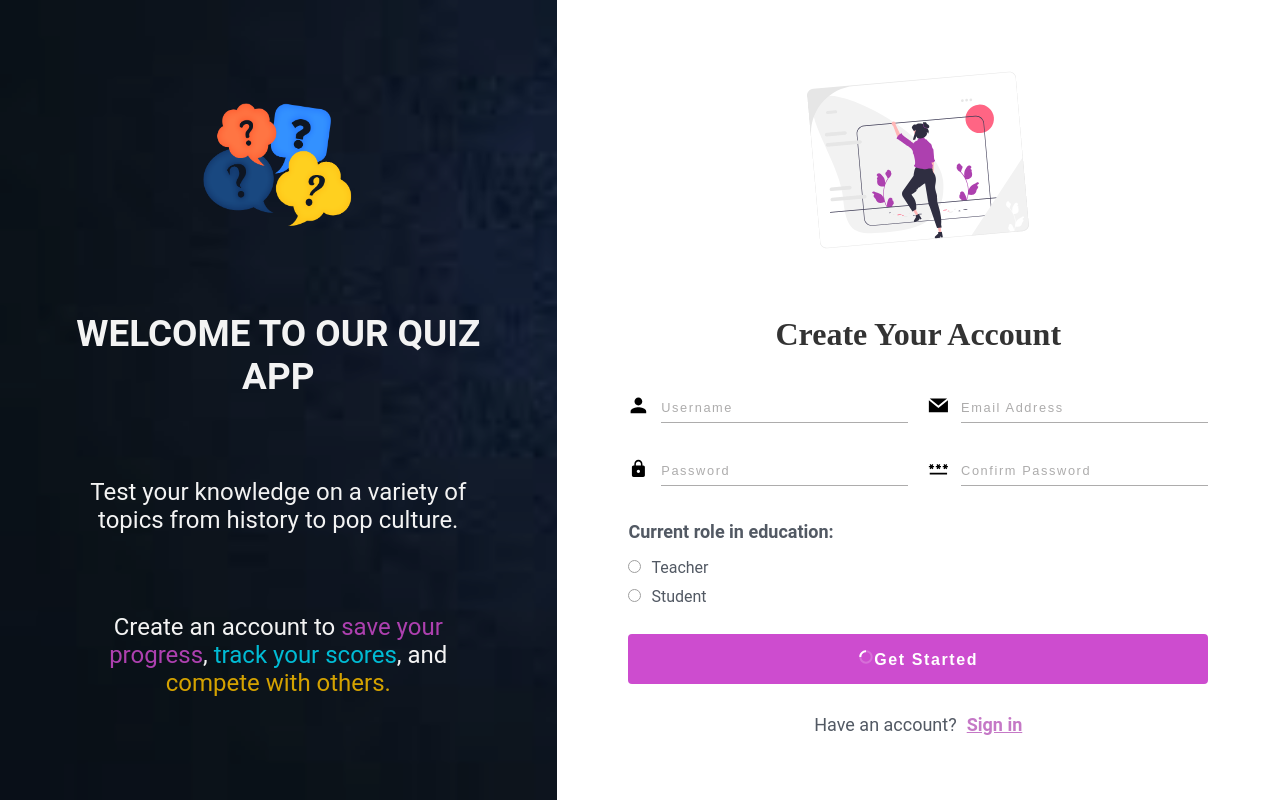
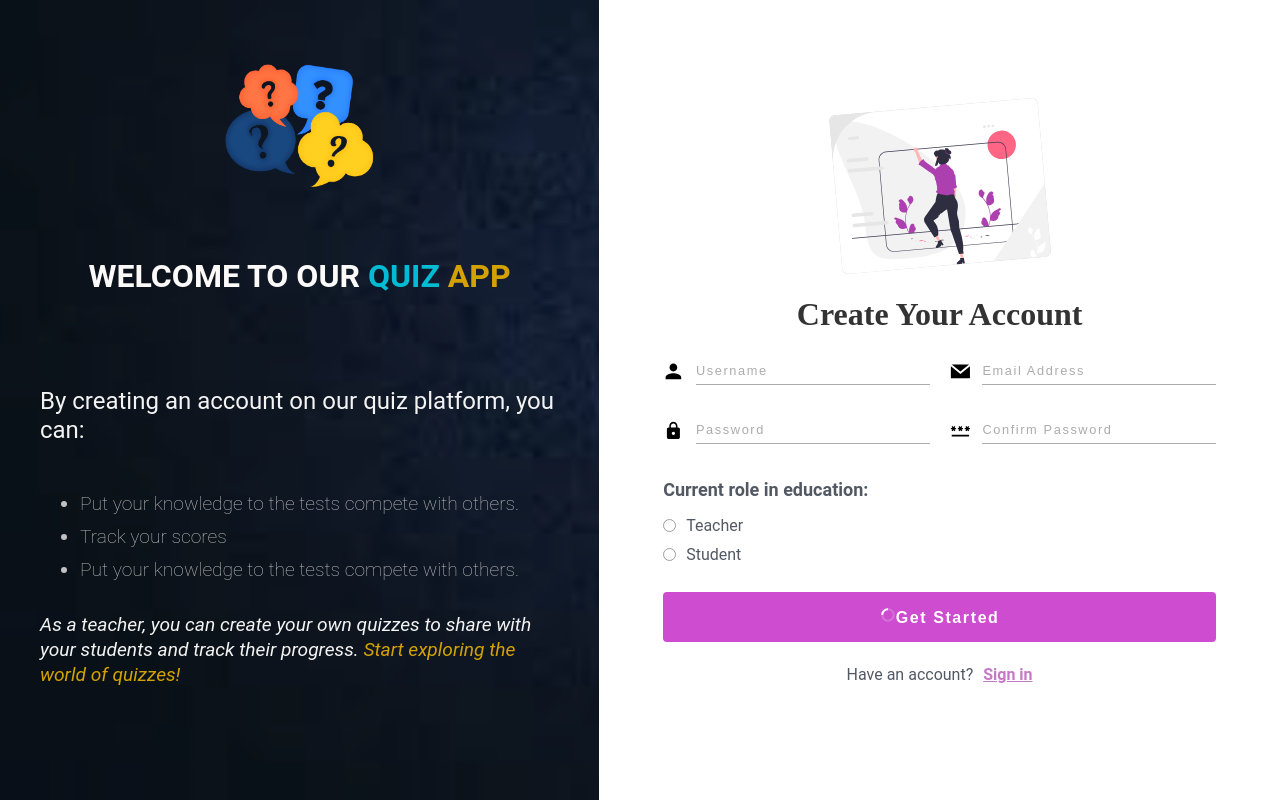
Before and after one commit to brainy-bug/quiz-app, a React (Vite) app: page /register in a window 1280 px wide. Built offline with nearby package versions, Linux system fonts and the light colour scheme; a web font is replaced by a local one.

Commit message:
fixed styles

```diff
--- a/src/components/FormFooter.jsx
+++ b/src/components/FormFooter.jsx
@@ -17,10 +17,11 @@ const StyledLink = styled(Link)`
   font-weight: 600;
 `;
 const Paragraph = styled.p`
+  font-size: 16px;
+  font-weight: 400;
   color: #091322;
   opacity: 0.7;
-  margin: 10px auto;
-  font-size: 18px;
+  margin-bottom:10px;
   text-align: center;
 `;
 
--- a/src/components/FormHeading.jsx
+++ b/src/components/FormHeading.jsx
@@ -11,19 +11,19 @@ function FormHeading({ image, text }) {
 }
 
 const Image = styled.img`
-  height: 210px;
+  height: 160px;
   width: 210px;
   transform: rotate(-5deg);
-  margin-bottom: 36px;
+  margin-bottom: 20px;
 `;
 
 const Text = styled.h2`
   font-family: "Roboto-Medium";
   font-size: 32px;
   margin-bottom: 28px;
+  margin-top: 10px;
   font-weight: 600;
   color: #333;
-  /* margin: 2.2rem auto; */
   text-transform: capitalize;
 `;
 
--- a/src/components/RegisterForm.jsx
+++ b/src/components/RegisterForm.jsx
@@ -57,7 +57,7 @@ const RegisterForm = () => {
     <div id='form-container'>
       <FormHeading image={SignupSVG} text='Create Your Account' />
       {errorMessage && <Error>{errorMessage}</Error>}
-      <Form onSubmit={handleSubmit}>
+      <MainForm onSubmit={handleSubmit}>
         <div className='input-container'>
           <label htmlFor='text'>{<IoMdPerson />}</label>
           <input
@@ -108,12 +108,13 @@ const RegisterForm = () => {
           route='/login'
           routeText='Sign in'
         />
-      </Form>
+      </MainForm>
     </div>
   );
 };
 
-const Form = styled.form`
+// styled components
+const MainForm = styled.form`
   width: inherit;
   @media screen and (max-width: 680px) {
     /* Below 680px */
@@ -123,7 +124,6 @@ const Form = styled.form`
 
   @media screen and (min-width: 680px) and (max-width: 901px) {
     /* Between 680px and 900px */
-    width: auto;
     display: grid;
     grid-template-columns: repeat(2, 1fr);
     grid-gap: 10px;
@@ -132,7 +132,6 @@ const Form = styled.form`
 
   @media screen and (min-width: 1081px) {
     /* Above 1080px */
-    width: auto;
     display: grid;
     grid-template-columns: repeat(2, 1.3fr);
     grid-gap: 10px;
@@ -150,10 +149,10 @@ const Button = styled.button`
 
 const RadioContainer = styled.div`
   margin-right: 16px;
-  margin-bottom: 0px;
   grid-column: span 2;
 
   div {
+    display: flex;
     margin-bottom: 10px;
     color: #091322;
     opacity: 0.7;
--- a/src/components/SideContainer.jsx
+++ b/src/components/SideContainer.jsx
@@ -20,7 +20,6 @@ const SideContainer = ({ children }) => {
 
 const Container = styled.div`
   position: relative;
-  width: 100%;
   height: 100vh;
   padding: 24px;
   display: flex;
@@ -48,6 +47,7 @@ const Container = styled.div`
   img {
     height: 130px;
     width: 150px;
+    margin-bottom: 24px;
   }
 
   a {
@@ -61,7 +61,7 @@ const Container = styled.div`
       opacity: 0.7;
     }
 
-    @media screen and (min-width: 650px) {
+    @media screen and (min-width: 900px) {
       display: none;
     }
   }
--- a/src/index.css
+++ b/src/index.css
@@ -25,7 +25,7 @@ Variables
   --clr-grey-4: hsl(209, 28%, 39%);
   /* grey used for paragraphs */
   --clr-grey-5: hsl(210, 22%, 49%);
-  --clr-grey-6: hsl(209, 23%, 60%);
+  --clr-grey-6: hsl(20', 23%, '0%);
   --clr-grey-7: hsl(211, 27%, 70%);
   --clr-grey-8: hsl(210, 31%, 80%);
   --clr-grey-9: hsl(212, 33%, 89%);
@@ -62,6 +62,10 @@ Global Styles
 @font-face {
   font-family: "Roboto-Medium";
   src: url("../../assets/fonts/Roboto-Medium.ttf") format("truetype");
+}
+@font-face {
+  font-family: "Roboto-Italic";
+  src: url("../../assets/fonts/Roboto-Italic.ttf") format("truetype");
 }
 
 @import url("https://fonts.googleapis.com/css2?family=Poppins:wght@100;200;300;400;500;600;700;800;900&display=swap");
@@ -100,13 +104,77 @@ main {
   flex-direction: column;
   justify-content: center;
   align-items: center;
-  /* background-color: #091322; */
+  background-color: #091322;
 }
 
-img{
-  height:80px;
-  width:100px;
+.section{
+   display: flex;
+  align-items: center;
+  flex-direction: column;
+  width: 100%;
+  min-height: 100%;
 }
+
+.section .heading{
+   color: #fcf9f9;
+ font-size: 1.5rem;
+  padding: 0rem 2rem;
+  text-transform: uppercase;
+  text-align: center;
+
+}
+
+.section .heading h2{
+  line-height: 1.2;
+   margin-bottom: 3.2rem;
+}
+
+.section .desc p{
+  color: #f3f3f3;
+  padding: 0rem 1rem;
+  margin-bottom: 3rem;
+  font-size: 1.3rem;
+  line-height: 1.2
+
+}
+.section .desc .footer{
+margin-top: 2rem;
+  font-size: 1.2rem;
+font-style: italic;
+  line-height: 1.3;
+
+}
+.section .lists{
+  margin-bottom: 10px;
+  margin-left: 3.5rem;
+}
+
+
+
+
+@media screen and (min-width: 900px) {
+.section{
+  flex-direction: row;
+    font-size: 2.6rem;
+  }
+  .section .heading h2{
+    font-size: 2rem;
+  }
+  .section .login .heading{
+    font-size: 2.3rem;
+  }
+  .section .desc p{
+  align-self: flex-start;
+
+    font-size: 1.5rem;
+  }
+}
+  @media screen and (min-width: 680px) and (max-width: 900px) {
+  .section .register .heading{
+    font-size: 2.5rem;
+  }
+}
+
 
 .quiz {
   width: 90vw;
@@ -196,22 +264,29 @@ Form
   display: flex;
   flex-direction: column;
   align-items: center;
-  justify-content: space-around;
+  justify-content: center;
+  margin: 0 auto;
   height: 100vh;
-  min-height: 600px;
+  /* min-height: 600px; */
   width: 100%;
-  max-width: var(--max-width);
+  /* max-width: var(--max-width); */
   background: var(--clr-white);
   border-radius: var(--radius);
-  padding: 2rem;
+  padding: 8%;
   opacity: 1;
 }
-@media screen and (min-width: 575px){
+
+ @media screen and (min-width: 900px) {
+  #form-container{
+    padding: 5%;
+  }
+}
+/* @media screen and (min-width: 575px){
   #form-container{
     padding: 3rem;
     margin: 0 auto;
   }
-}
+} */
 
 .input-container {
   display: flex;
@@ -231,7 +306,7 @@ Form
   padding-bottom: 5px;
   margin-bottom: 25px;
   outline: none;
-  font-size: 1.2rem;
+  font-size: 1rem;
 }
 
 .form-input::placeholder {
@@ -249,7 +324,7 @@ Form
 .submit-btn {
   width: 100%;
   margin-top: 0.5rem;
-  margin-bottom: 10px;
+  margin-bottom: 13px;
 }
 /*
 ===============
--- a/src/pages/Login.jsx
+++ b/src/pages/Login.jsx
@@ -22,50 +22,37 @@ const Login = () => {
   }
 
   return (
-    <Container>
+    <section className='section login'>
       <ScrollToTop />
       <SideContainer>
-        <Heading>Yello👋, Welcome back!</Heading>
+        <div className='heading'>
+          <h2>Yello👋,</h2>
+          <h2>
+            Welcome back to our <span style={{ color: "#00bbd4" }}>quiz</span>{" "}
+            <span style={{ color: "#d4a200" }}>App</span>
+          </h2>
+        </div>
         <Text>
-          Test your knowledge on a variety of topics from history to pop
-          culture.
+          We're glad to see you again. Let's get started with some more
+          questions and see how you do this time around.
         </Text>
       </SideContainer>
       <LoginForm />
-    </Container>
+    </section>
   );
 };
 
-const Container = styled.section`
-  display: grid;
-  /* grid-template-columns: 1.2fr 1fr; */
-
-  @media screen and (min-width: 650px) {
-    grid-template-columns: 1.2fr 1fr;
-  }
-`;
-
-const Heading = styled.h2`
-  color: #f3f3f3;
-  font-size: 2rem;
-  padding: 0rem 1rem;
-  text-transform: uppercase;
-  text-align: center;
-
-  @media screen and (min-width: 800px) {
-    font-size: 2.5rem;
-  }
-`;
-
 const Text = styled.p`
-  color: #f3f3f3;
+  color: #c2c1c1;
   padding: 0rem 1rem;
   font-size: 1.4rem;
   text-align: center;
+  line-height: 1.2;
+  font-weight: 100;
 
   @media screen and (min-width: 680px) {
     padding: 0rem 3rem;
-    font-size: 1.5rem;
+    font-size: 1.4rem;
   }
 `;
 
--- a/src/pages/Register.jsx
+++ b/src/pages/Register.jsx
@@ -1,4 +1,4 @@
-import { useEffect } from "react";
+import { useEffect, useMemo } from "react";
 
 // components
 import styled from "styled-components";
@@ -22,64 +22,73 @@ const Register = () => {
   }
 
   return (
-    <main>
-
-    <Container className=''>
+    <section className='section register'>
       <ScrollToTop />
       <SideContainer>
-        <Heading>
-          Welcome to our <span> quiz app</span>
-        </Heading>
-        <Text>
-          Test your knowledge on a variety of topics from history to pop
-          culture.
-        </Text>
-        <Text>
-          Create an account to{" "}
-          <span style={{ color: "#ad40af" }}>save your progress</span>,{" "}
-          <span style={{ color: "#00bbd4" }}>track your scores</span>, and{" "}
-          <span style={{ color: "#d4a200" }}>compete with others.</span>
-        </Text>
+        <div className='heading'>
+          <h2>
+            Welcome to our <span style={{ color: "#00bbd4" }}>quiz</span>{" "}
+            <span style={{ color: "#d4a200" }}>App</span>
+          </h2>
+        </div>
+        <div className='desc'>
+          <p>
+            By creating an account on our quiz platform, you can:
+          </p>
+          <ul className='lists'>
+            <List>Put your knowledge to the tests compete with others.</List>
+            <List>Track your scores</List>
+            <List>Put your knowledge to the tests compete with others.</List>
+          </ul>
+          <p className="footer">
+            As a teacher, you can create your own quizzes to share with your
+            students and track their progress. {' '}
+            <span style={{ color: "#d4a200" }}>
+              Start exploring the world of quizzes!
+            </span>
+          </p>
+        </div>
       </SideContainer>
       <RegisterForm />
-    </Container>
-    </main>
+    </section>
   );
 };
 
-const Container = styled.section`
-  display: grid;
+// const Heading = styled.h2`
+//   color: #f3f3f3;
+//   font-size: 2rem;
+//   padding: 0rem 2rem;
+//   text-transform: uppercase;
+//   text-align: center;
+//   @media screen and (min-width: 1080px) {
+//     font-size: 2.3rem;
+//   }
 
-  @media screen and (min-width: 900px) {
-    grid-template-columns: 1fr 1.3fr;
-  }
-`;
-
-const Heading = styled.h2`
-  color: #f3f3f3;
-  font-size: 2rem;
-  padding: 0rem 2rem;
-  text-transform: uppercase;
-  text-align: center;
-  @media screen and (min-width: 1080px) {
-    font-size: 2.3rem;
-  }
-
-  @media screen and (min-width: 680px) and (max-width: 901px) {
-    font-size: 2.6rem;
-  }
-`;
+//   @media screen and (min-width: 680px) and (max-width: 900px) {
+//     font-size: 2.6rem;
+//   }
+// `;
 
 const Text = styled.p`
+  align-self: flex-start;
   color: #f3f3f3;
   padding: 0rem 1rem;
   font-size: 1.3rem;
-  text-align: center;
-
+  line-height: 1.2;
   @media screen and (min-width: 680px) {
-    padding: 0rem 3rem;
+    /* padding: 0rem 3rem; */
+    font-size: 1.5rem;
+  }
+  @media screen and (min-width: 900px) {
     font-size: 1.5rem;
   }
 `;
 
+const List = styled.li`
+  color: #c2c1c1;
+  font-size: 1.2rem;
+  line-height: 1.2;
+  font-weight: 100;
+  margin-bottom: 10px;
+`;
 export default Register;
```
